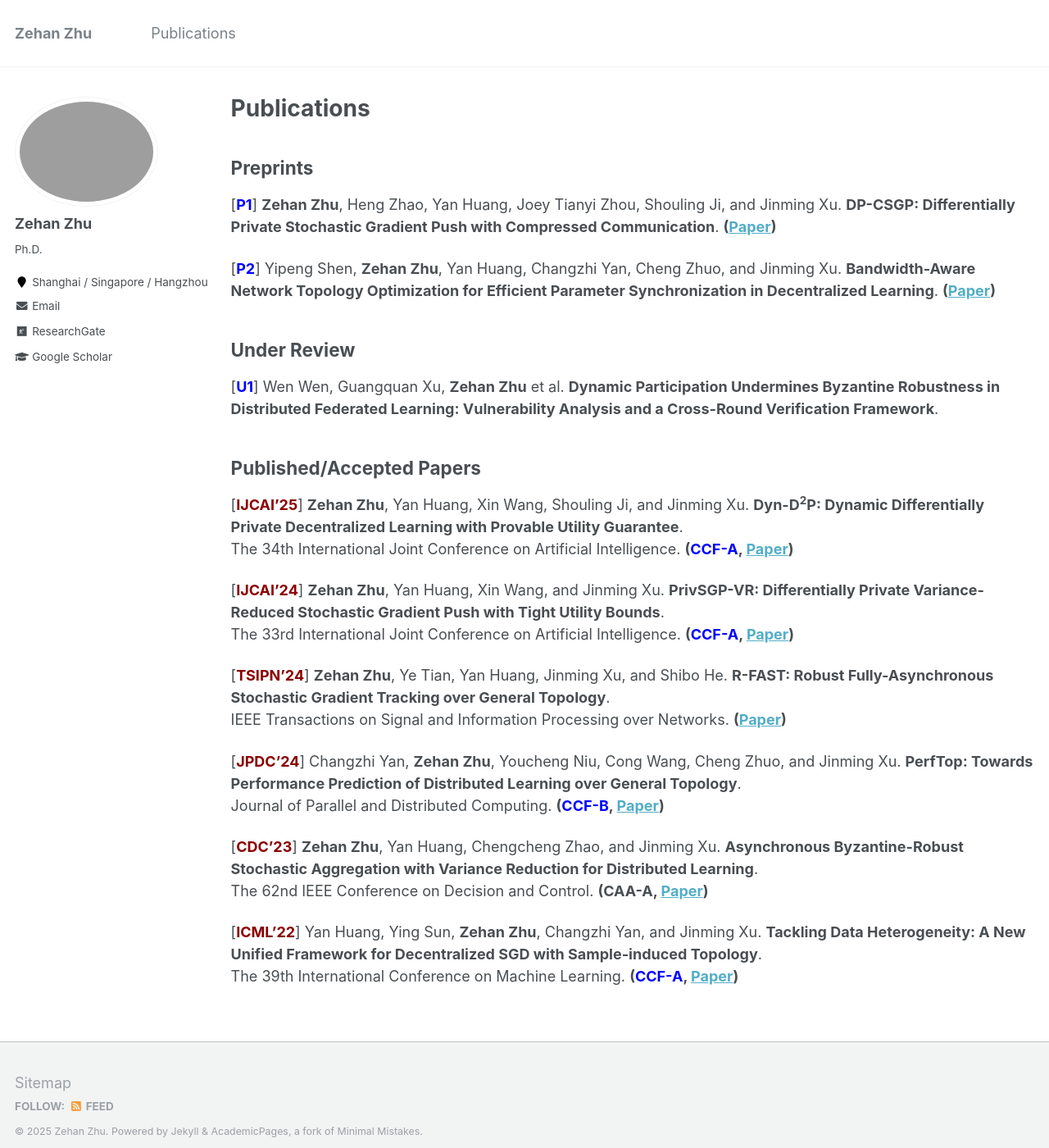
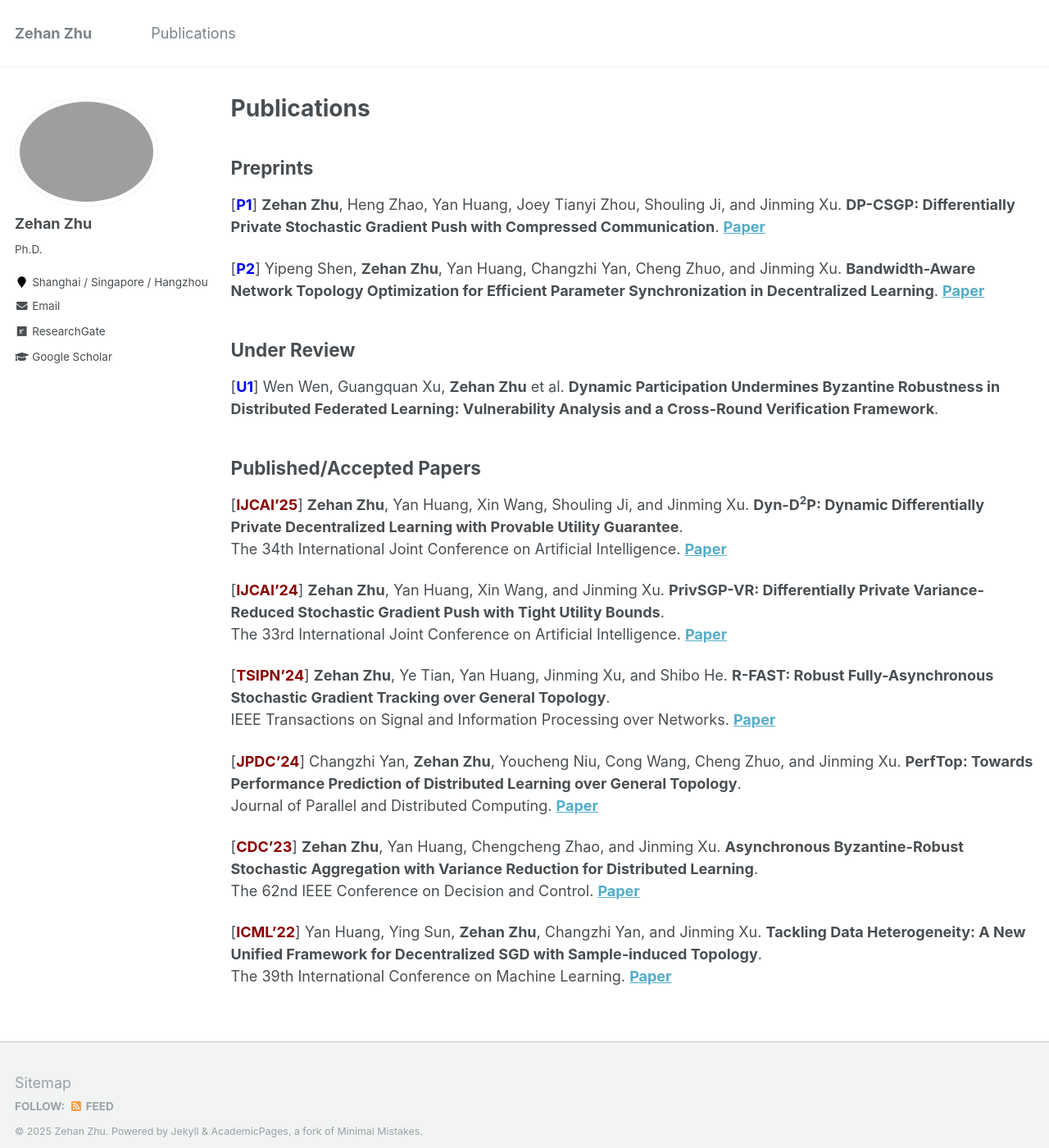
Before and after one commit to zehanzhu/zehanzhu.github.io, a Jekyll site: the page built from _pages/publications.md, in a window 1280 px wide and 1400 px high. Shown: the whole window at 82% size. Built offline with Jekyll 4.4.1, drawn with Linux system fonts in a browser that asks for light colours.

Commit message:
Update publications.md

```diff
--- a/_pages/publications.md
+++ b/_pages/publications.md
@@ -10,9 +10,9 @@ redirect_from:
 {% include base_path %}
 
 ## Preprints
-[**<span style="color:blue; font-weight:bold">P1</span>**] **Zehan Zhu**, Heng Zhao, Yan Huang, Joey Tianyi Zhou, Shouling Ji, and Jinming Xu. **DP-CSGP: Differentially Private Stochastic Gradient Push with Compressed Communication**. **([Paper](https://arxiv.org/abs/2512.13583))**<br>
+[**<span style="color:blue; font-weight:bold">P1</span>**] **Zehan Zhu**, Heng Zhao, Yan Huang, Joey Tianyi Zhou, Shouling Ji, and Jinming Xu. **DP-CSGP: Differentially Private Stochastic Gradient Push with Compressed Communication**. **[Paper](https://arxiv.org/abs/2512.13583)**<br>
 
-[**<span style="color:blue; font-weight:bold">P2</span>**] Yipeng Shen, **Zehan Zhu**, Yan Huang, Changzhi Yan, Cheng Zhuo, and Jinming Xu. **Bandwidth-Aware Network Topology Optimization for Efficient Parameter Synchronization in Decentralized Learning**. **([Paper](https://www.arxiv.org/abs/2512.07536))**<br>
+[**<span style="color:blue; font-weight:bold">P2</span>**] Yipeng Shen, **Zehan Zhu**, Yan Huang, Changzhi Yan, Cheng Zhuo, and Jinming Xu. **Bandwidth-Aware Network Topology Optimization for Efficient Parameter Synchronization in Decentralized Learning**. **[Paper](https://www.arxiv.org/abs/2512.07536)**<br>
 
 
 
@@ -25,19 +25,19 @@ redirect_from:
 
 ## Published/Accepted Papers
 [**<span style="color:#8B0000">IJCAI'25</span>**] **Zehan Zhu**, Yan Huang, Xin Wang, Shouling Ji, and Jinming Xu. **Dyn-D<sup>2</sup>P: Dynamic Differentially Private Decentralized Learning with Provable Utility Guarantee**. <br>
-The 34th International Joint Conference on Artificial Intelligence. **(<span style="color:blue; font-weight:bold">CCF-A</span>, [Paper](https://www.ijcai.org/proceedings/2025/809))**
+The 34th International Joint Conference on Artificial Intelligence. **[Paper](https://www.ijcai.org/proceedings/2025/809)**
 
 [**<span style="color:#8B0000">IJCAI'24</span>**] **Zehan Zhu**, Yan Huang, Xin Wang, and Jinming Xu. **PrivSGP-VR: Differentially Private Variance-Reduced Stochastic Gradient Push with Tight Utility Bounds**. <br>
-The 33rd International Joint Conference on Artificial Intelligence. **(<span style="color:blue; font-weight:bold">CCF-A</span>, [Paper](https://www.ijcai.org/proceedings/2024/635))**
+The 33rd International Joint Conference on Artificial Intelligence. **[Paper](https://www.ijcai.org/proceedings/2024/635)**
 
 [**<span style="color:#8B0000">TSIPN'24</span>**] **Zehan Zhu**, Ye Tian, Yan Huang, Jinming Xu, and Shibo He. **R-FAST: Robust Fully-Asynchronous Stochastic Gradient Tracking over General Topology**. <br>
-IEEE Transactions on Signal and Information Processing over Networks. **([Paper](https://ieeexplore.ieee.org/abstract/document/10660468))**
+IEEE Transactions on Signal and Information Processing over Networks. **[Paper](https://ieeexplore.ieee.org/abstract/document/10660468)**
 
 [**<span style="color:#8B0000">JPDC'24</span>**] Changzhi Yan, **Zehan Zhu**, Youcheng Niu, Cong Wang, Cheng Zhuo, and Jinming Xu. **PerfTop: Towards Performance Prediction of Distributed Learning over General Topology**. <br>
-Journal of Parallel and Distributed Computing. **(<span style="color:blue; font-weight:bold">CCF-B</span>, [Paper](https://www.sciencedirect.com/science/article/abs/pii/S0743731524000868))**
+Journal of Parallel and Distributed Computing. **[Paper](https://www.sciencedirect.com/science/article/abs/pii/S0743731524000868)**
 
 [**<span style="color:#8B0000">CDC'23</span>**] **Zehan Zhu**, Yan Huang, Chengcheng Zhao, and Jinming Xu. **Asynchronous Byzantine-Robust Stochastic Aggregation with Variance Reduction for Distributed Learning**. <br>
-The 62nd IEEE Conference on Decision and Control. **(CAA-A, [Paper](https://ieeexplore.ieee.org/abstract/document/10383346))**
+The 62nd IEEE Conference on Decision and Control. **[Paper](https://ieeexplore.ieee.org/abstract/document/10383346)**
 
 [**<span style="color:#8B0000">ICML'22</span>**] Yan Huang, Ying Sun, **Zehan Zhu**, Changzhi Yan, and Jinming Xu. **Tackling Data Heterogeneity: A New Unified Framework for Decentralized SGD with Sample-induced Topology**. <br>
-The 39th International Conference on Machine Learning. **(<span style="color:blue; font-weight:bold">CCF-A</span>, [Paper](https://proceedings.mlr.press/v162/huang22i.html))**
+The 39th International Conference on Machine Learning. **[Paper](https://proceedings.mlr.press/v162/huang22i.html)**
```
